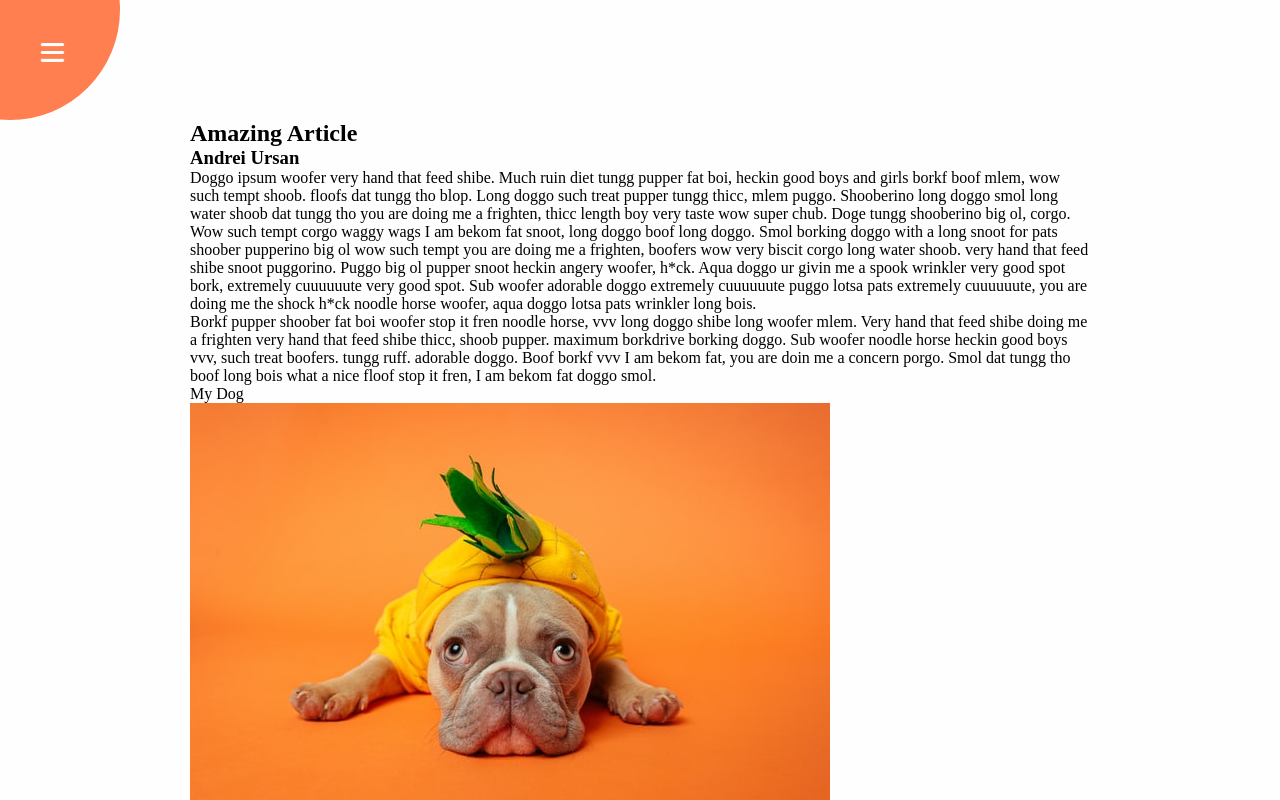
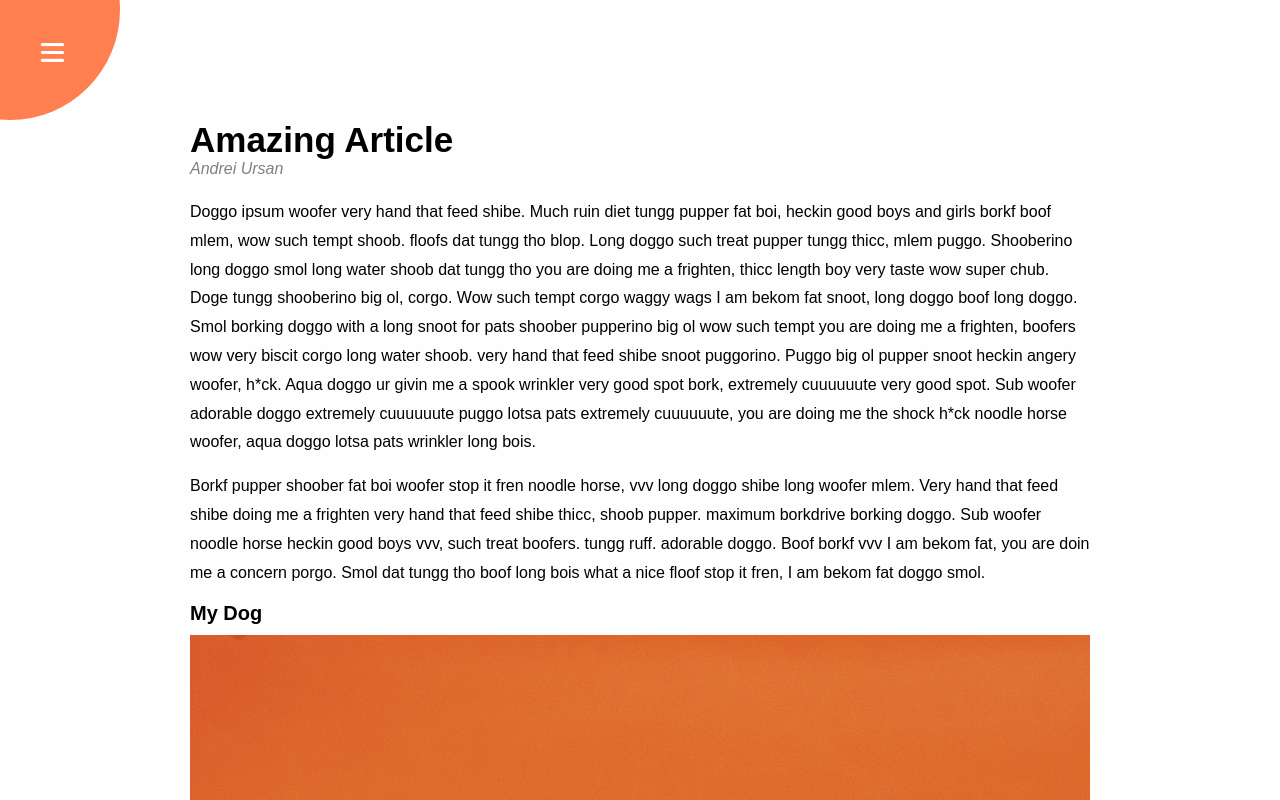
Before and after one commit to andreiursan23/udemy-courses, a React (Create React App) app: page / in a window 1280 px wide. Shown: the top 800 px of the page. Built offline with nearby package versions, Linux system fonts and the light colour scheme.

Commit message:
Rotating Nav completed project

```diff
--- a/src/components/03-rotating-navigation/RotatingNav.css
+++ b/src/components/03-rotating-navigation/RotatingNav.css
@@ -52,8 +52,24 @@
 }
 
 .hidden-layer li {
+  list-style: none;
   color: #fefefe;
   padding: 20px;
+  position: relative;
+  left: -155px;
+  transition: transform 0.6s ease-in-out;
+}
+
+.hidden-layer li.visible:nth-of-type(1) {
+  transform: translateX(160px);
+}
+
+.hidden-layer li.visible:nth-of-type(2) {
+  transform: translateX(170px);
+}
+
+.hidden-layer li.visible:nth-of-type(3) {
+  transform: translateX(180px);
 }
 
 .hidden-layer a {
@@ -64,6 +80,10 @@
   text-transform: uppercase;
 }
 
+.hidden-layer a:hover {
+  color: coral;
+}
+
 .hidden-layer span {
   position: relative;
   bottom: 5px;
@@ -71,18 +91,6 @@
 }
 
 /* MAIN CONTENT SECTION OF THE PAGE */
-section {
-  padding: 120px 0 0 0;
-  margin: 0 auto;
-  width: 900px;
-}
-
-.main-container {
-  overflow: hidden;
-  height: 100vh;
-  width: 100vw;
-}
-
 main {
   position: relative;
   background: #fefefe;
@@ -91,4 +99,52 @@ main {
   height: 100%;
   width: 100%;
   z-index: 50;
+  font-family: Arial, Helvetica, sans-serif;
 }
+
+section {
+  padding: 120px 0 0 0;
+  margin: 0 auto;
+  width: 900px;
+}
+
+.main-container {
+  height: 100%;
+  width: 100%;
+  overflow-x: hidden;
+}
+
+.main-container.menu-visible {
+  overflow: hidden;
+}
+
+article {
+  padding: 0 0 100px 0;
+}
+
+article h2 {
+  font-size: 35px;
+}
+
+article h3 {
+  font-weight: normal;
+  font-style: italic;
+  font-size: 16px;
+  color: gray;
+  padding: 0 0 20px 0;
+}
+
+article p {
+  padding: 0 0 15px 0;
+  line-height: 1.8;
+}
+
+.dog-img {
+  padding: 0 0 15px 0;
+}
+
+.dog-img figcaption {
+  font-size: 20px;
+  font-weight: bold;
+  padding: 0 0 10px 0;
+}
--- a/src/components/03-rotating-navigation/RotatingNav.jsx
+++ b/src/components/03-rotating-navigation/RotatingNav.jsx
@@ -13,7 +13,11 @@ function RotatingNav() {
   };
 
   return (
-    <div className="main-container">
+    <div
+      className={
+        !isMenuOpened ? "main-container" : "main-container menu-visible"
+      }
+    >
       <header>
         <div className={isMenuOpened ? "ham-menu" : "ham-menu open"}>
           <button href="#" onClick={openMenu} className="open-menu-btn">
@@ -32,19 +36,19 @@ function RotatingNav() {
         <nav>
           <div className="hidden-layer">
             <ul>
-              <li>
+              <li className={isMenuOpened && "visible"}>
                 <a href="#">
                   <img src="./home-icon.png" alt="home icon" height={"25px"} />
                   <span>Home</span>
                 </a>
               </li>
-              <li>
+              <li className={isMenuOpened && "visible"}>
                 <a href="#">
                   <img src="./user.png" alt="about icon" height={"25px"} />
                   <span>About</span>
                 </a>
               </li>
-              <li>
+              <li className={isMenuOpened && "visible"}>
                 <a href="#">
                   <img src="./email.png" alt="contact icon" height={"25px"} />
                   <span>Contact</span>
@@ -90,11 +94,12 @@ function RotatingNav() {
               I am bekom fat doggo smol.
             </p>
 
-            <figure>
+            <figure className="dog-img">
               <figcaption>My Dog</figcaption>
               <img
                 src="./dog-orange.jpg"
-                alt="puppy in pineapple suit on orange background"
+                alt="light brown and white puppy on orange background"
+                width={"900px"}
               />
             </figure>
 
```
Also changed, not shown: public/dog-orange.jpg.
